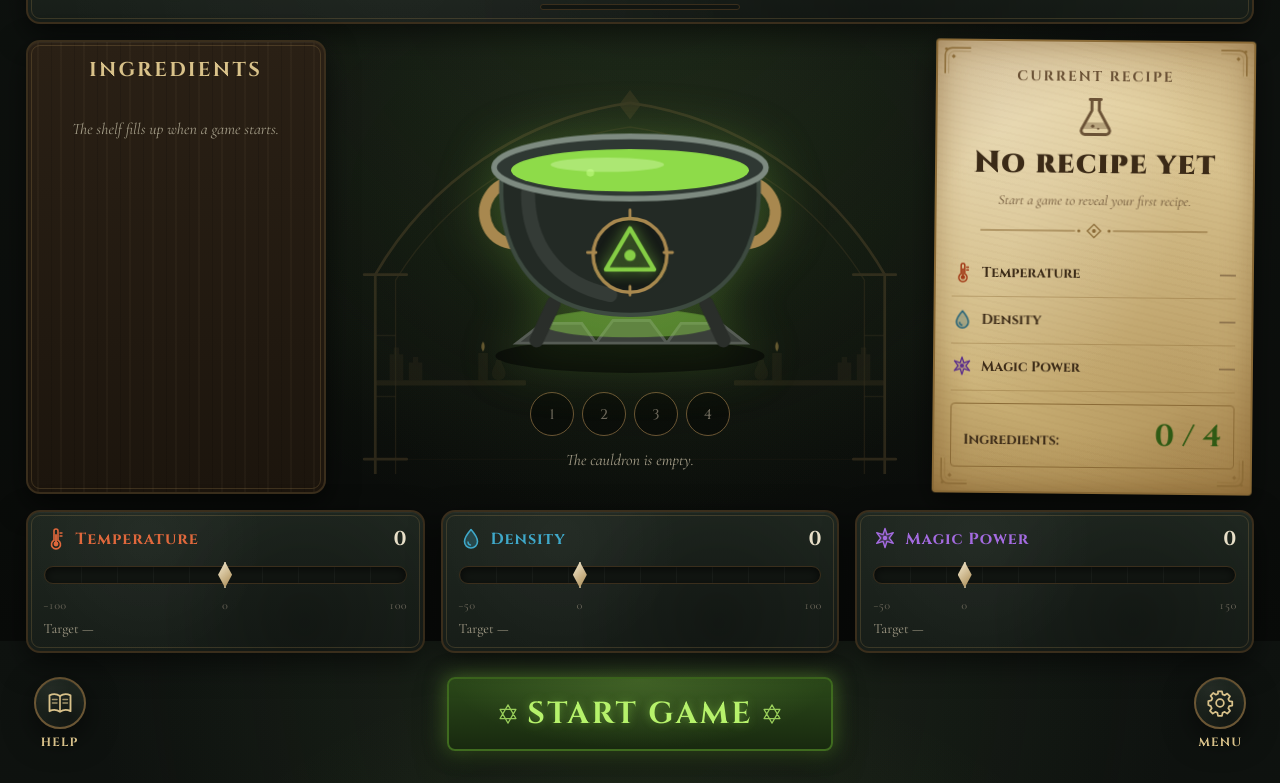
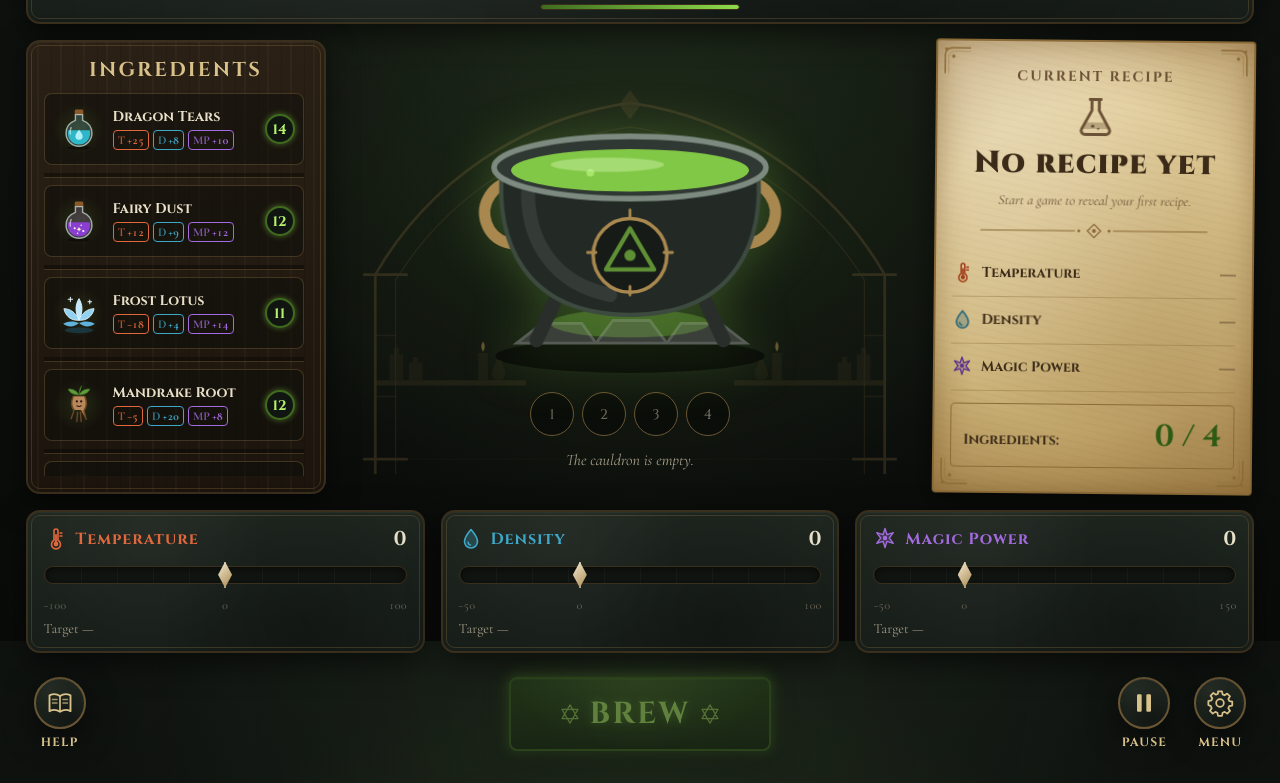
Before and after one commit to Demsource/alchemists-cauldron, a website built with Vite: page index.html in a window 1280 px wide. Both pictures are taken after a click on the button "START GAME". Shown: the part 159-942 px from the top of the page. Built offline with nearby package versions, Linux system fonts and the light colour scheme.

Commit message:
fix: keep shelf height fixed and scroll ingredient list

```diff
--- a/src/main.ts
+++ b/src/main.ts
@@ -1,60 +1,24 @@
-import { renderActions } from './ui/actions';
-import { renderBars } from './ui/bars';
-import { renderCauldron } from './ui/cauldron';
-import { renderHud } from './ui/hud';
+import { getSettings, getState, setState, startNewGame, subscribe } from './state/game-state';
 import { renderLayout } from './ui/layout';
-import { renderRecipePanel } from './ui/recipe-panel';
-import { renderShelf } from './ui/shelf';
+import { renderGame } from './ui/render';
 
 const mount = document.querySelector<HTMLDivElement>('#app');
 
 if (mount) {
   const layout = renderLayout(mount);
+  const render = (): void => {
+    const state = getState();
+    renderGame(layout, state, getSettings(state));
+  };
 
-  renderHud(layout.hud, {
-    isActive: false,
-    score: 0,
-    timeLeft: 0,
-    timeTotal: 150,
-    lives: 0,
-    maxLives: 3
+  layout.actions.addEventListener('click', (event) => {
+    const button = (event.target as Element).closest<HTMLButtonElement>('button[data-action]');
+
+    if (button?.dataset.action === 'start') {
+      setState(startNewGame(getState().difficulty));
+    }
   });
-  renderShelf(layout.shelf, { items: [], isBlocked: false, showValues: true });
-  renderCauldron(layout.stage, { ingredients: [], capacity: 4 });
-  renderRecipePanel(layout.recipe, { recipe: null, added: 0, capacity: 4 });
-  renderBars(layout.bars, [
-    {
-      key: 'temperature',
-      label: 'Temperature',
-      value: 0,
-      min: -100,
-      max: 100,
-      target: null,
-      isInTarget: false
-    },
-    {
-      key: 'density',
-      label: 'Density',
-      value: 0,
-      min: -50,
-      max: 100,
-      target: null,
-      isInTarget: false
-    },
-    {
-      key: 'magic',
-      label: 'Magic Power',
-      value: 0,
-      min: -50,
-      max: 150,
-      target: null,
-      isInTarget: false
-    }
-  ]);
-  renderActions(layout.actions, {
-    isPlaying: false,
-    canBrew: false,
-    showPourOut: false,
-    canPourOut: false
-  });
+
+  subscribe(render);
+  render();
 }
--- a/src/state/game-state.ts
+++ b/src/state/game-state.ts
@@ -0,0 +1,58 @@
+import { DEFAULT_DIFFICULTY, DIFFICULTY_SETTINGS, getShelfIngredients } from '../data/difficulty';
+import { createStock } from '../logic/stock';
+import type { IDifficultySettings, IGameState } from '../types/game';
+
+type Listener = (state: IGameState) => void;
+
+export function getSettings(state: IGameState): IDifficultySettings {
+  return DIFFICULTY_SETTINGS[state.difficulty ?? DEFAULT_DIFFICULTY];
+}
+
+export function createInitialState(): IGameState {
+  return {
+    status: 'menu',
+    score: 0,
+    timeLeft: 0,
+    lives: 0,
+    activeRecipe: null,
+    cauldronIngredients: [],
+    shelfStock: {},
+    difficulty: DEFAULT_DIFFICULTY
+  };
+}
+
+export function startNewGame(difficulty = DEFAULT_DIFFICULTY): IGameState {
+  const settings = DIFFICULTY_SETTINGS[difficulty];
+
+  return {
+    status: 'playing',
+    score: 0,
+    timeLeft: settings.startTime,
+    lives: settings.lives,
+    activeRecipe: null, // picked in US 1.3
+    cauldronIngredients: [],
+    shelfStock: createStock(getShelfIngredients(settings)),
+    difficulty
+  };
+}
+
+let currentState: IGameState = createInitialState();
+const listeners = new Set<Listener>();
+
+export function getState(): IGameState {
+  return currentState;
+}
+
+export function setState(nextState: IGameState): void {
+  if (nextState === currentState) {
+    return;
+  }
+
+  currentState = nextState;
+  listeners.forEach((listener) => listener(currentState));
+}
+
+export function subscribe(listener: Listener): () => void {
+  listeners.add(listener);
+  return () => listeners.delete(listener);
+}
--- a/src/styles/main.css
+++ b/src/styles/main.css
@@ -477,6 +477,11 @@ button:disabled {
 .board__shelf {
   grid-area: shelf;
   min-width: 0;
+  min-height: 0;
+
+  /* The shelf never grows its grid row: it takes the row height set by the
+     stage/recipe, and its card list scrolls instead. */
+  contain: size;
 }
 
 .board__stage {
@@ -680,8 +685,16 @@ button:disabled {
 
 .shelf__list {
   display: grid;
+  flex: 1 1 0;
   grid-template-columns: repeat(auto-fill, minmax(210px, 1fr));
+  grid-auto-rows: min-content;
   gap: var(--space-2);
+  min-height: 0;
+  padding-right: var(--space-1);
+  overflow-y: auto;
+  overscroll-behavior: contain;
+  scrollbar-color: var(--color-frame) transparent;
+  scrollbar-width: thin;
 }
 
 .shelf__slot {
@@ -1753,6 +1766,16 @@ button:disabled {
     gap: var(--space-3);
   }
 
+  /* Single column: no neighbour to take the height from, so cap the list instead. */
+  .board__shelf {
+    contain: none;
+  }
+
+  .shelf__list {
+    flex: none;
+    max-height: 50dvh;
+  }
+
   .board__stage {
     min-height: 260px;
   }
--- /dev/null
+++ b/src/ui/render.ts
@@ -0,0 +1,110 @@
+import { getShelfIngredients } from '../data/difficulty';
+import { isCauldronFull } from '../logic/cauldron';
+import { getStock } from '../logic/stock';
+import type { IDifficultySettings, IGameState } from '../types/game';
+import { renderActions } from './actions';
+import { renderBars, type IBarView } from './bars';
+import { renderCauldron } from './cauldron';
+import { renderHud } from './hud';
+import type { ILayoutRefs } from './layout';
+import { renderRecipePanel } from './recipe-panel';
+import { renderShelf, type IShelfItemView } from './shelf';
+
+// Visible range of every parameter bar.
+const BAR_SCALES = {
+  temperature: { min: -100, max: 100 },
+  density: { min: -50, max: 100 },
+  magic: { min: -50, max: 150 }
+} as const;
+
+function getShelfItems(state: IGameState, settings: IDifficultySettings): IShelfItemView[] {
+  if (state.status === 'menu') {
+    return [];
+  }
+
+  return getShelfIngredients(settings).map((ingredient) => ({
+    id: ingredient.id,
+    name: ingredient.name,
+    temperature: ingredient.temperature,
+    density: ingredient.density,
+    magicPower: ingredient.magicPower,
+    stock: getStock(state.shelfStock, ingredient.id)
+  }));
+}
+
+function getBars(state: IGameState): IBarView[] {
+  const recipe = state.activeRecipe;
+
+  return [
+    {
+      key: 'temperature',
+      label: 'Temperature',
+      value: 0,
+      ...BAR_SCALES.temperature,
+      target: recipe?.temperature ?? null,
+      isInTarget: false
+    },
+    {
+      key: 'density',
+      label: 'Density',
+      value: 0,
+      ...BAR_SCALES.density,
+      target: recipe?.density ?? null,
+      isInTarget: false
+    },
+    {
+      key: 'magic',
+      label: 'Magic Power',
+      value: 0,
+      ...BAR_SCALES.magic,
+      target: recipe?.magicPower ?? null,
+      isInTarget: false
+    }
+  ];
+}
+
+export function renderGame(
+  layout: ILayoutRefs,
+  state: IGameState,
+  settings: IDifficultySettings
+): void {
+  const isPlaying = state.status !== 'menu';
+  const isFull = isCauldronFull(state.cauldronIngredients, settings);
+
+  layout.root.dataset.status = state.status;
+
+  renderHud(layout.hud, {
+    isActive: isPlaying,
+    score: state.score,
+    timeLeft: state.timeLeft,
+    timeTotal: settings.startTime,
+    lives: state.lives,
+    maxLives: settings.lives
+  });
+
+  renderShelf(layout.shelf, {
+    items: getShelfItems(state, settings),
+    isBlocked: isFull,
+    showValues: true
+  });
+
+  renderCauldron(layout.stage, {
+    ingredients: state.cauldronIngredients.map(({ id, name }) => ({ id, name })),
+    capacity: settings.maxCauldronIngredients
+  });
+
+  renderRecipePanel(layout.recipe, {
+    recipe: state.activeRecipe,
+    added: state.cauldronIngredients.length,
+    capacity: settings.maxCauldronIngredients
+  });
+
+  renderBars(layout.bars, getBars(state));
+
+  renderActions(layout.actions, {
+    isPlaying,
+    canBrew: state.cauldronIngredients.length > 0,
+    showPourOut: false,
+    canPourOut: false
+  });
+}
```
